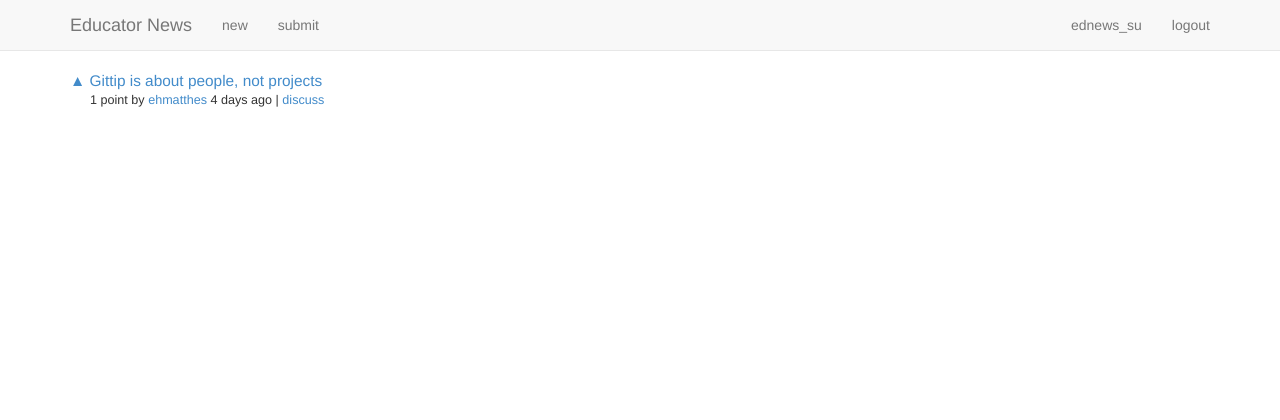
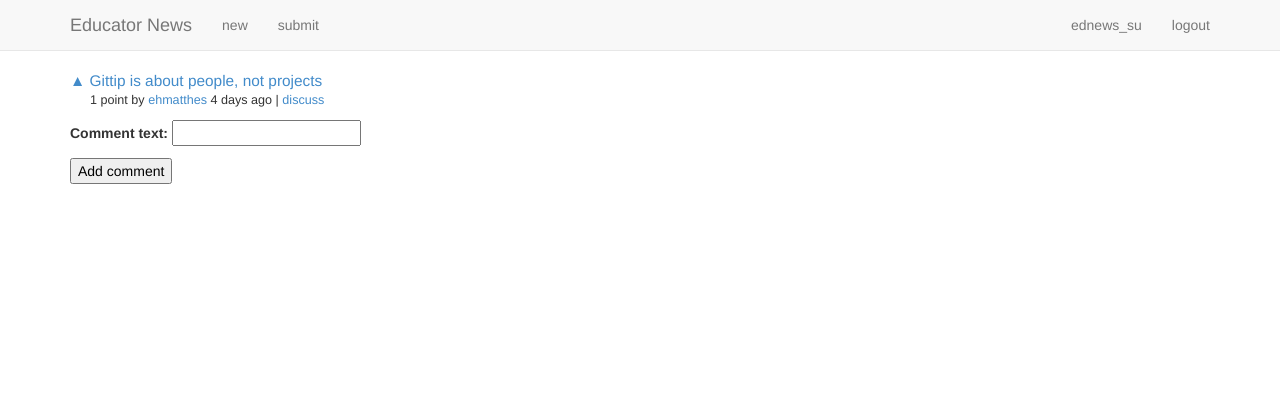
Before and after one commit to ehmatthes/educator_news, a Django app: page /discuss/1/ in a window 1280 px wide. Shown: the top 420 px of the page. Run offline with Django 3.2, Linux system fonts and the light colour scheme; a user stored in the database is signed in; data comes from the database, SQL or seed files in the repository; data that the repository does not hold is empty.

Commit message:
Comment entry form appears on discuss page. Not functional.

```diff
--- a/educator_news/ed_news/forms.py
+++ b/educator_news/ed_news/forms.py
@@ -1,7 +1,7 @@
 from django import forms
 from django.contrib.auth.models import User
 from ed_news.models import UserProfile
-from ed_news.models import Article
+from ed_news.models import Article, Comment
 
 class UserForm(forms.ModelForm):
     password = forms.CharField(widget=forms.PasswordInput())
@@ -29,3 +29,8 @@ class EditUserProfileForm(forms.ModelForm):
     class Meta:
         model = UserProfile
         fields = ('email_public',)
+
+class CommentEntryForm(forms.ModelForm):
+    class Meta:
+        model = Comment
+        fields = ('comment_text',)
--- a/educator_news/ed_news/views.py
+++ b/educator_news/ed_news/views.py
@@ -10,7 +10,7 @@ from django.utils.timezone import utc
 
 from ed_news.forms import UserForm, UserProfileForm
 from ed_news.forms import EditUserForm, EditUserProfileForm
-from ed_news.forms import ArticleForm
+from ed_news.forms import ArticleForm, CommentEntryForm
 
 from ed_news.models import Article
 
@@ -157,7 +157,6 @@ def submit(request):
         article_form = ArticleForm(data=request.POST)
 
         if article_form.is_valid():
-            print 'url', article_form.cleaned_data['url']
             # Check that this article has not already been submitted.
             articles = Article.objects.all()
             for article in articles:
@@ -222,10 +221,26 @@ def discuss(request, article_id):
     age = get_submission_age(article)
     comment_count = article.comment_set.count()
     user_articles = request.user.userprofile.articles.all()
+
+    if request.method == 'POST':
+        comment_entry_form = CommentEntryForm(data=request.POST)
+
+        if comment_entry_form.is_valid():
+            pass
+        else:
+            # Invalid form/s.
+            #  Print errors to console; should log these?
+            print 'ce', comment_entry_form.errors
+
+    else:
+        # Send blank forms.
+        comment_entry_form = CommentEntryForm()
+
     return render_to_response('ed_news/discuss.html',
                               {'article': article, 'age': age,
                                'comment_count': comment_count,
                                'user_articles': user_articles,
+                               'comment_entry_form': comment_entry_form,
                                },
                               context_instance = RequestContext(request))
 
--- a/educator_news/educator_news/static/templates/ed_news/discuss.html
+++ b/educator_news/educator_news/static/templates/ed_news/discuss.html
@@ -19,4 +19,19 @@
 		  </div>
 
 
+	 {% if user.is_authenticated %}
+		  <form id='comment_form' method="post" action="{% url 'ed_news:discuss' article.id %}" enctype='multipart/form-data'>
+			 {% csrf_token %}
+
+			 {{ comment_entry_form.as_p }}
+
+			 <p><input type="submit" name='submit' value="Add comment" />
+		  </form>
+
+	 {% else %}
+		  <p>You have to <a href="{% url 'login' %}">log in</a> or <a href="{% url 'register' %}">register</a> if you would like to make a comment.</p>
+
+	 {% endif %}
+
+
 {% endblock %}
```
